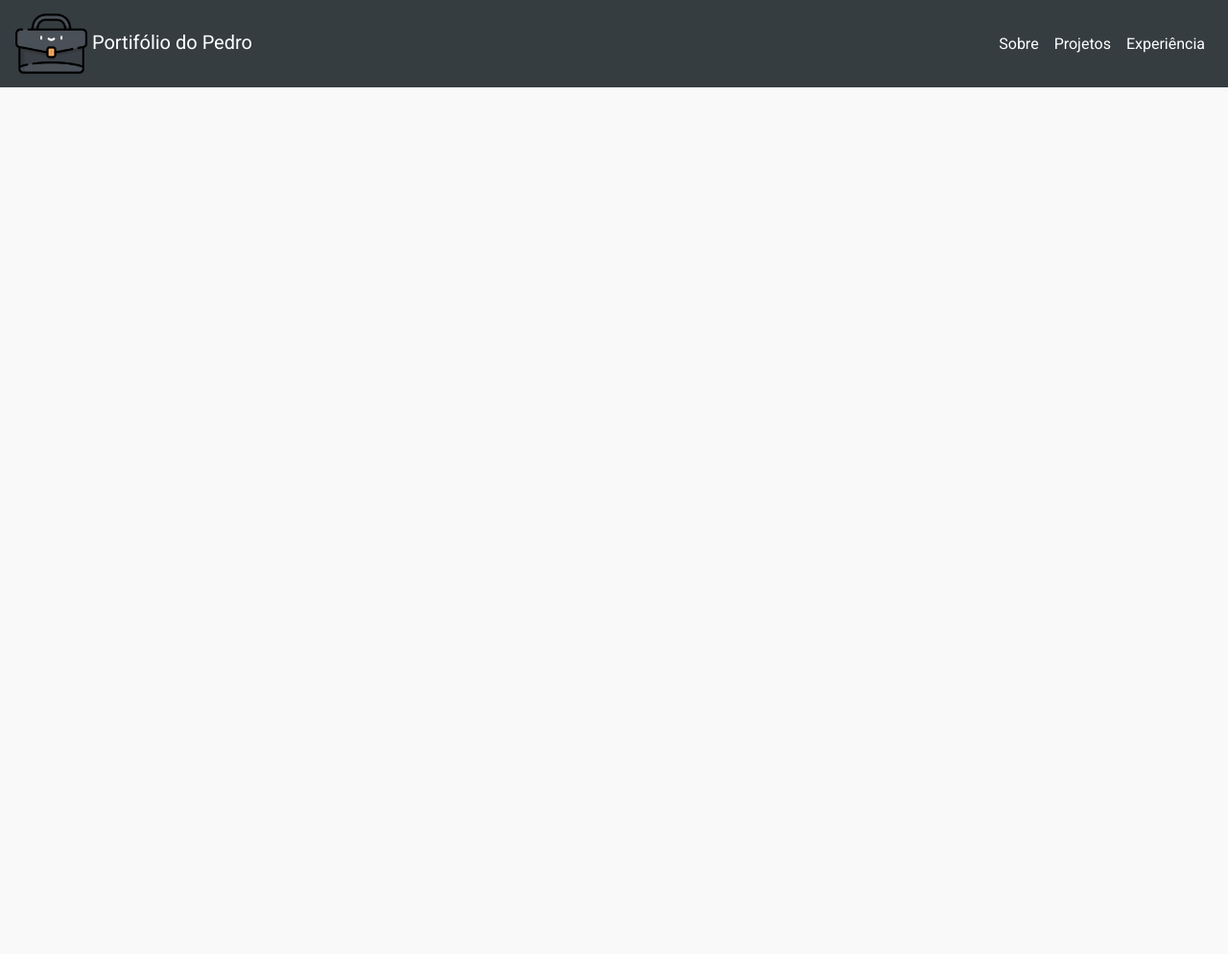
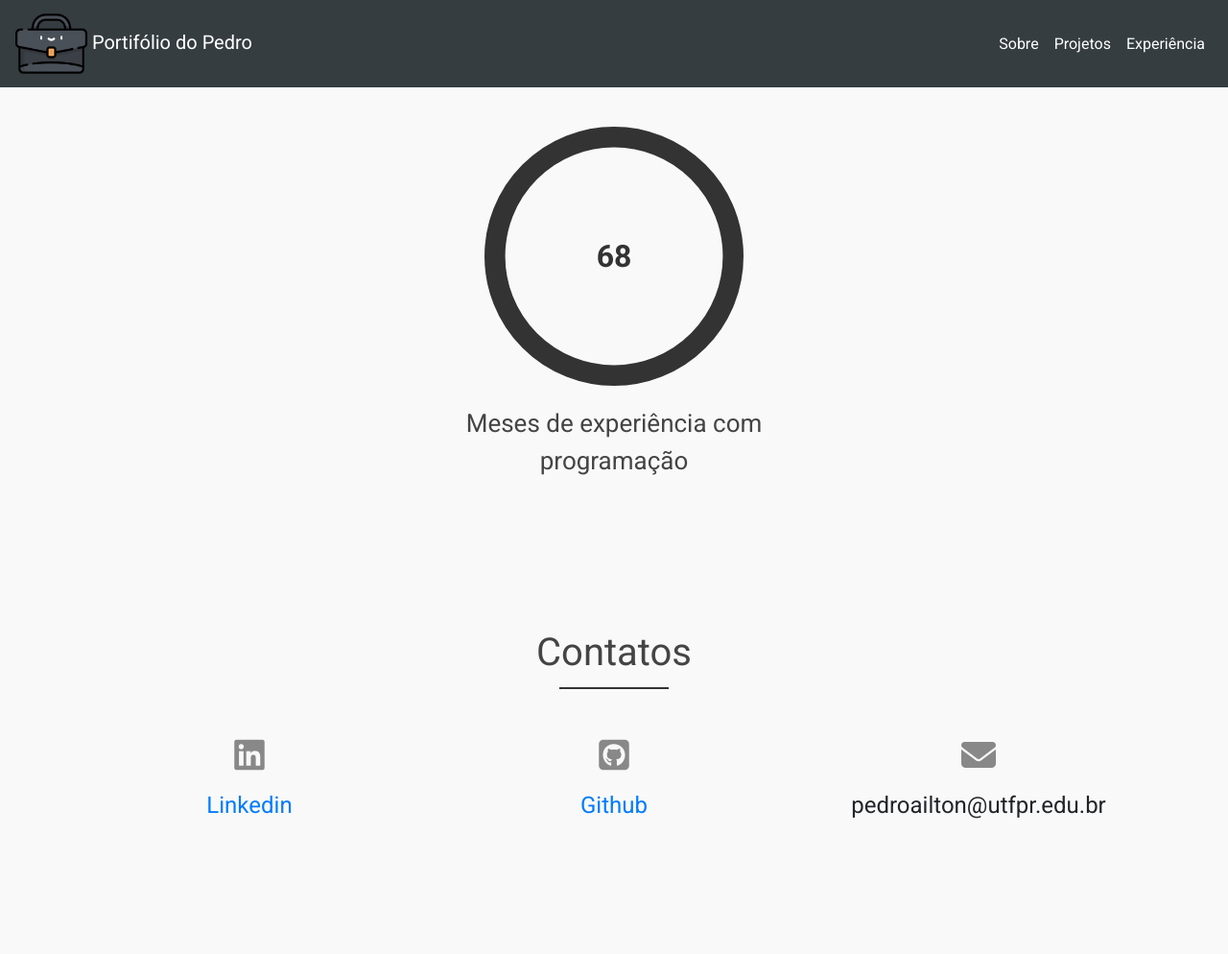
Before and after one commit to pedrofjr/CCH-Web-1, a plain HTML site: page index.html in a window 1280 px wide. Shown: the whole page at 96% size. Before the commit the page ends 800 px from the top, so only its background shows below. Drawn offline with nearby package versions, Linux system fonts and the light colour scheme.

Commit message:
add: páginas "experiência" e contaúdo da home

```diff
--- a/css/styles.css
+++ b/css/styles.css
@@ -48,6 +48,51 @@ header, .navbar {
     padding: 1rem .8rem;
 }
 
+/* Home */
+.circle-box div {
+    padding: 0 40px;
+}
+
+.progressbar-text {
+    font-weight: bold;
+    font-size: 32px;
+}
+
+.centered {
+    margin: 0 auto !important;
+    float: none !important;
+}
+
+#home-area p {
+    text-align: center;
+    font-size: 26px;
+    margin-top: 20px;
+}
+
+.home-box {
+    text-align: center;
+    margin-bottom: 50px;
+}
+
+.home-box a i, .home-box a h4 {
+    transition: .5s;
+}
+
+.home-box a i {
+    font-size: 36px;
+    margin-bottom: 20px;
+    color: #888;
+}
+
+.home-box a h4 {
+    font-size: 24px;
+    margin-bottom: 20px;
+}
+
+.home-box:hover > a i, .home-box:hover > a h4 {
+    color: #000;
+}
+
 /* Sobre o Pedro */
 .container-solid {
     padding: 0;
@@ -90,3 +135,28 @@ header, .navbar {
     color: #333;
     margin-right: 15px;
 }
+
+/* Experiência do Pedro */
+.exp-box {
+    text-align: center;
+    margin-bottom: 50px;
+}
+
+.exp-box i, .exp-box h4 {
+    transition: .5s;
+}
+
+.exp-box i {
+    font-size: 36px;
+    margin-bottom: 20px;
+    color: #888;
+}
+
+.exp-box h4 {
+    font-size: 24px;
+    margin-bottom: 20px;
+}
+
+.exp-box:hover > i, .exp-box:hover > h4 {
+    color: #000;
+}
--- a/index.html
+++ b/index.html
@@ -48,8 +48,6 @@
   <script src="https://kit.fontawesome.com/0f1c6b1066.js" crossorigin="anonymous"></script>
   <!-- Progress Bar -->
   <script src="js/progressbar.min.js"></script>
-  <!-- Parallax -->
-  <script src="https://cdn.jsdelivr.net/parallax.js/1.4.2/parallax.min.js"></script>
 </head>
 <body>
   <header>
@@ -68,9 +66,46 @@
       </nav>
     </div>
   </header>
-  <i class="fa-brands fa-linkedin"></i>
-  <i class="fa-brands fa-square-github"></i>
-  <i class="fa-solid fa-envelope"></i>
+  <main>
+    <!-- Home -->>
+    <div class="container-solid">
+      <div id="home-area">
+        <div class="container">
+          <div class="row">
+            <div class="col-md-4 centered circle-box">
+              <div id="circle"></div>
+              <p>Meses de experiência com programação</p>
+            </div>
+          </div>
+        </div>
+      </div>
+      <div class="exp-area">
+        <div class="container">
+            <div class="row">
+                <div class="col-12">
+                    <h2 class="main-title">Contatos</h2>
+                </div>
+                <div class="col-md-4 home-box">
+                  <a href="https://www.linkedin.com/in/pedrofjr/" class="home-links">
+                    <i class="fa-brands fa-linkedin"></i>
+                    <h4>Linkedin</h4>
+                  </a>
+                </div>
+                <div class="col-md-4 home-box">
+                    <a href="https://github.com/pedrofjr">
+                      <i class="fa-brands fa-square-github"></i>
+                      <h4>Github</h4>
+                    </a>
+                </div>
+                <div class="col-md-4 exp-box">
+                      <i class="fa-solid fa-envelope"></i>
+                      <h4>pedroailton@utfpr.edu.br</h4>
+                </div>
+            </div>
+        </div>
+    </div>
+    </div>
+  </main>
   <script src="js/scripts.js"></script>
 </body>
 </html>
--- a/js/scripts.js
+++ b/js/scripts.js
@@ -0,0 +1,22 @@
+$(document).ready(function() {
+    //Progress Bar
+    let container = document.getElementById("circle");
+
+    let circle = new ProgressBar.Circle(container, {
+        color: '#333',
+        strokeWidth: 8,
+        duration: 2000,
+        from: { color: '#FFF' },
+        to: { color: '#333' },
+        step: function(state, circle) {
+            circle.path.setAttribute('stroke', state.color);
+
+            let value = Math.round(circle.value() * 68);
+
+            circle.setText(value);
+        }
+    });
+
+    circle.animate(1.0);
+
+});
```
Also changed, not shown: experiencia.html (+54 -5 lines), projetos.html (+1 -3 lines), sobre.html (+7 -7 lines), Contatos e Navbar.txt (deleted).
